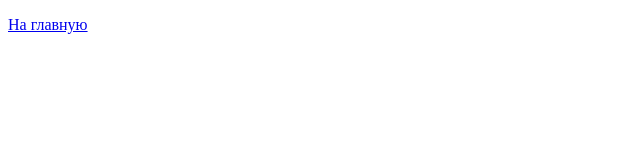
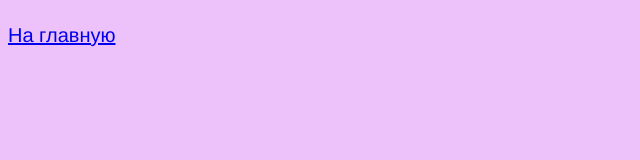
Before and after one commit to ludmila-usyk/goit-js-hw-11-promisification, a plain HTML site: page task/task_3.html in a window 1280 px wide. Shown: the whole page, without its empty margins (0-640 px from the left). Drawn offline with Linux system fonts and the light colour scheme.

Commit message:
added task_3

```diff
--- a/js/task_3.js
+++ b/js/task_3.js
@@ -0,0 +1,36 @@
+const randomIntegerFromInterval = (min, max) => {
+  return Math.floor(Math.random() * (max - min + 1) + min);
+};
+
+const makeTransaction = (transaction) => {
+    return new Promise((resolved, reject) => {
+        const delay = randomIntegerFromInterval(200, 500);
+        setTimeout(() => {
+            const canProcess = Math.random() > 0.3;
+            if (canProcess) {
+                resolved({ id: transaction.id, time: delay });
+            }
+            reject(transaction.id);
+        }, delay)
+    })
+};
+
+const logSuccess = ({ id, time }) => {console.log(`Transaction ${id} processed in ${time}ms`);};
+
+const logError = id => {console.warn(`Error processing transaction ${id}. Please try again later.`);};
+
+makeTransaction({ id: 70, amount: 150 })
+  .then(logSuccess)
+  .catch(logError);
+
+makeTransaction({ id: 71, amount: 230 })
+  .then(logSuccess)
+  .catch(logError);
+
+makeTransaction({ id: 72, amount: 75 })
+  .then(logSuccess)
+  .catch(logError);
+
+makeTransaction({ id: 73, amount: 100 })
+  .then(logSuccess)
+  .catch(logError);
--- a/task/task_3.html
+++ b/task/task_3.html
@@ -5,6 +5,15 @@
     <meta http-equiv="X-UA-Compatible" content="IE=edge">
     <meta name="viewport" content="width=device-width, initial-scale=1.0">
     <title>task_3</title>
+    <style>
+        body {
+          font-family: 'Helvetica Neue', -apple-system, BlinkMacSystemFont, 'Segoe UI',
+            Roboto, Oxygen, Ubuntu, Cantarell, 'Open Sans', sans-serif;
+          line-height: 1.5;
+          font-size: 20px;
+          background-color: rgb(237, 194, 250);
+        }
+    </style>
 </head>
 <body>
     <p><a href="../index.html">На главную</a></p>
```
Also changed, not shown: index.html (+9 -0 lines), task/task_2.html (+9 -0 lines), task/tast_1.html (+9 -0 lines).
